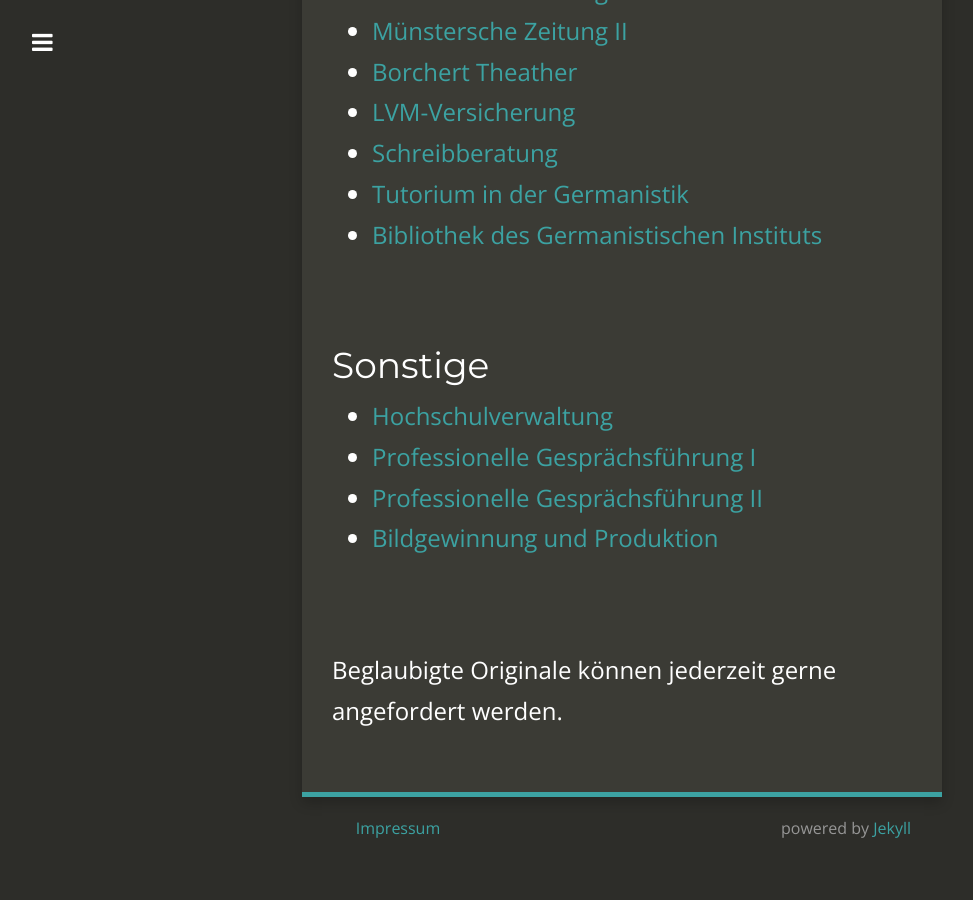
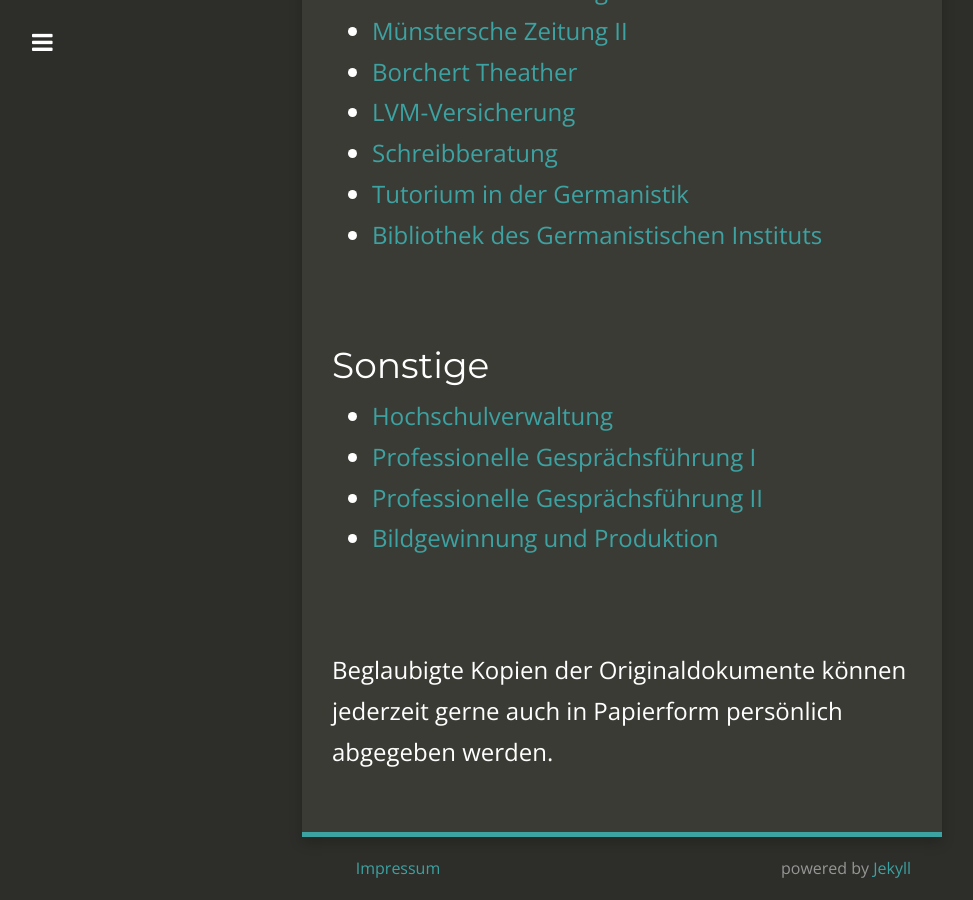
Before and after one commit to BriGitBardot/Bewerbung2, a Jekyll site: the page built from Anlagen.md, in a window 1280 px wide and 900 px high, scrolled down 2777 px. Shown: the whole window, without its empty margins (18-991 px from the left). Built offline with Jekyll 4.4.1, drawn with Linux system fonts in a browser that asks for light colours; nearby versions of some CDN libraries; before the commit the page ends 3636 px from its top, so only the background shows below that.

Commit message:
Update Anlagen.md

```diff
--- a/Anlagen.md
+++ b/Anlagen.md
@@ -88,4 +88,4 @@
 
 <br>
 
-Beglaubigte Originale können jederzeit gerne angefordert werden.
+Beglaubigte Kopien der Originaldokumente können jederzeit gerne auch in Papierform persönlich abgegeben werden.
```
